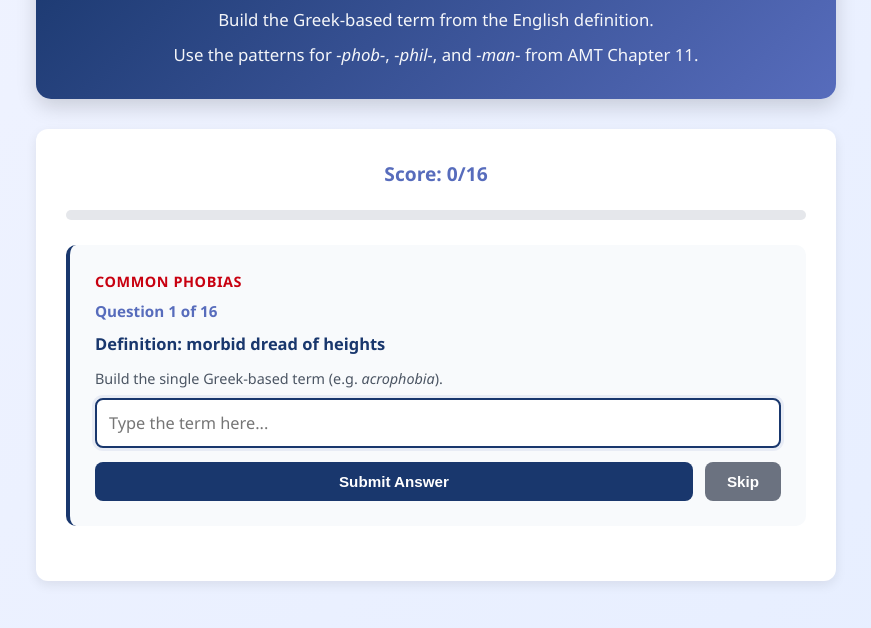
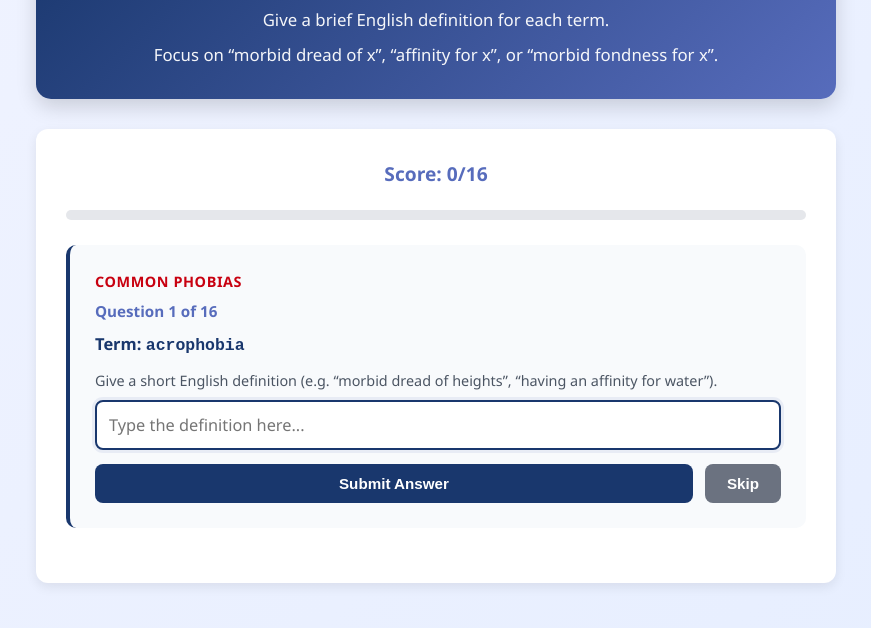
Before and after one commit to jlinguistica/cla170-quizzes, a plain HTML site: page Phobia.html in a window 1280 px wide. Shown: the part 104-732 px from the top of the page, without its empty margins (204-1075 px from the left). Drawn offline with Linux system fonts and the light colour scheme.

Commit message:
Update Phobia.html

```diff
--- a/Phobia.html
+++ b/Phobia.html
@@ -2,7 +2,7 @@
 <html lang="en">
 <head>
     <meta charset="UTF-8">
-    <title>CLA 170 – Phobias, -phil-, and -man- Practice</title>
+    <title>CLA 170 – Phobias, -phil-, and -man- Definitions</title>
     <meta name="viewport" content="width=device-width, initial-scale=1.0">
     <style>
         :root {
@@ -181,8 +181,8 @@
 <div class="container">
     <div class="header">
         <h1>CLA 170 – Phobias, -phil-, and -man-</h1>
-        <p>Build the Greek‑based term from the English definition.</p>
-        <p class="subtitle">Use the patterns for <em>-phob-</em>, <em>-phil-</em>, and <em>-man-</em> from AMT Chapter 11.</p>
+        <p>Give a brief English definition for each term.</p>
+        <p class="subtitle">Focus on “morbid dread of x”, “affinity for x”, or “morbid fondness for x”.</p>
     </div>
 
     <div class="quiz-container" id="quizContainer">
@@ -199,108 +199,167 @@
 </div>
 
 <script>
-// Phobias and -phil- / -man- exercise.
-// Students see the English definition and supply the correct term.
+// Now: students see the TERM and must supply a short DEFINITION.
 
 const quizData = [
     // Phobias
     {
         section: "Common phobias",
-        prompt: "morbid dread of heights",
-        note: "Use the base for \"height\" and the termination for \"morbid dread of x\".",
-        answers: ["acrophobia"]
+        term: "acrophobia",
+        acceptable: [
+            "morbid dread of heights",
+            "morbid fear of heights",
+            "fear of heights"
+        ]
     },
     {
         section: "Common phobias",
-        prompt: "morbid dread of spiders",
-        note: "Use the base for \"spider\" and the termination for \"morbid dread of x\".",
-        answers: ["arachnophobia"]
+        term: "arachnophobia",
+        acceptable: [
+            "morbid dread of spiders",
+            "morbid fear of spiders",
+            "fear of spiders"
+        ]
     },
     {
         section: "Common phobias",
-        prompt: "morbid dread of blood",
-        note: "Use the base for \"blood\" and the termination for \"morbid dread of x\".",
-        answers: ["hemophobia","haemophobia"]
+        term: "hemophobia",
+        acceptable: [
+            "morbid dread of blood",
+            "morbid fear of blood",
+            "fear of blood"
+        ]
     },
     {
         section: "Common phobias",
-        prompt: "morbid dread of light",
-        note: "Use the base for \"light\" and the termination for \"morbid dread of x\".",
-        answers: ["photophobia"]
+        term: "photophobia",
+        acceptable: [
+            "morbid dread of light",
+            "morbid fear of light",
+            "fear of light",
+            "abnormal sensitivity to light"
+        ]
     },
     {
         section: "Common phobias",
-        prompt: "morbid dread of strangers / foreigners",
-        note: "Use the base for \"foreigner/stranger\" and the termination for \"morbid dread of x\".",
-        answers: ["xenophobia"]
+        term: "xenophobia",
+        acceptable: [
+            "morbid dread of strangers",
+            "morbid dread of foreigners",
+            "morbid fear of strangers",
+            "morbid fear of foreigners",
+            "fear of strangers",
+            "fear of foreigners"
+        ]
     },
     {
         section: "Common phobias",
-        prompt: "morbid dread of death / corpses",
-        note: "Use the base for \"corpse\" and the termination for \"morbid dread of x\".",
-        answers: ["necrophobia"]
+        term: "necrophobia",
+        acceptable: [
+            "morbid dread of death",
+            "morbid dread of corpses",
+            "morbid fear of death",
+            "morbid fear of corpses",
+            "fear of death",
+            "fear of corpses"
+        ]
     },
     {
         section: "Common phobias",
-        prompt: "morbid dread of fire",
-        note: "Use the base for \"fire\" and the termination for \"morbid dread of x\".",
-        answers: ["pyrophobia"]
+        term: "pyrophobia",
+        acceptable: [
+            "morbid dread of fire",
+            "morbid fear of fire",
+            "fear of fire"
+        ]
     },
     {
         section: "Common phobias",
-        prompt: "morbid dread of night / darkness",
-        note: "Use the base for \"night\" and the termination for \"morbid dread of x\".",
-        answers: ["nyctophobia"]
+        term: "nyctophobia",
+        acceptable: [
+            "morbid dread of night",
+            "morbid dread of darkness",
+            "morbid fear of night",
+            "morbid fear of darkness",
+            "fear of the dark",
+            "fear of darkness",
+            "fear of night"
+        ]
     },
 
     // -phil- and -man- words
     {
         section: "Common -phil- and -man- words",
-        prompt: "an affinity for blood (bleeding disorder)",
-        note: "Use the base for \"blood\" and the termination meaning \"an affinity for x\".",
-        answers: ["hemophilia","haemophilia"]
+        term: "hemophilia",
+        acceptable: [
+            "an affinity for blood",
+            "affinity for blood",
+            "bleeding disorder with affinity for blood"
+        ]
     },
     {
         section: "Common -phil- and -man- words",
-        prompt: "an affinity for eosin (a dye)",
-        note: "Use the base for \"eosin\" and the termination meaning \"an affinity for x\".",
-        answers: ["eosinophilia"]
+        term: "eosinophilia",
+        acceptable: [
+            "an affinity for eosin",
+            "affinity for eosin",
+            "increase in eosin-loving cells"
+        ]
     },
     {
         section: "Common -phil- and -man- words",
-        prompt: "having an affinity for acid",
-        note: "Use the base for \"acid\" and the adjective meaning \"having an affinity for x\".",
-        answers: ["acidophilic"]
+        term: "acidophilic",
+        acceptable: [
+            "having an affinity for acid",
+            "affinity for acid",
+            "acid loving"
+        ]
     },
     {
         section: "Common -phil- and -man- words",
-        prompt: "having an affinity for water",
-        note: "Use the base for \"water\" and the adjective meaning \"having an affinity for x\".",
-        answers: ["hydrophilic"]
+        term: "hydrophilic",
+        acceptable: [
+            "having an affinity for water",
+            "affinity for water",
+            "water loving"
+        ]
     },
     {
         section: "Common -phil- and -man- words",
-        prompt: "morbid fondness for stealing",
-        note: "Use the base for \"theft\" and the termination meaning \"morbid fondness for x\".",
-        answers: ["kleptomania"]
+        term: "kleptomania",
+        acceptable: [
+            "morbid fondness for stealing",
+            "morbid desire to steal",
+            "compulsive stealing"
+        ]
     },
     {
         section: "Common -phil- and -man- words",
-        prompt: "morbid fondness for fire",
-        note: "Use the base for \"fire\" and the termination meaning \"morbid fondness for x\".",
-        answers: ["pyromania"]
+        term: "pyromania",
+        acceptable: [
+            "morbid fondness for fire",
+            "morbid desire to set fires",
+            "compulsive fire setting"
+        ]
     },
     {
         section: "Common -phil- and -man- words",
-        prompt: "morbid fondness for greatness / power",
-        note: "Use the base for \"greatness\" and the termination meaning \"morbid fondness for x\".",
-        answers: ["megalomania"]
+        term: "megalomania",
+        acceptable: [
+            "morbid fondness for greatness",
+            "morbid fondness for power",
+            "obsession with greatness",
+            "obsession with power"
+        ]
     },
     {
         section: "Common -phil- and -man- words",
-        prompt: "morbid fondness for books",
-        note: "Use the base for \"book\" and the termination meaning \"morbid fondness for x\".",
-        answers: ["bibliomania"]
+        term: "bibliomania",
+        acceptable: [
+            "morbid fondness for books",
+            "obsession with books",
+            "compulsive collecting of books"
+        ]
     }
 ];
 
@@ -313,7 +372,7 @@ function normalize(str) {
     return str
         .toLowerCase()
         .trim()
-        .replace(/\s+/g, "");
+        .replace(/\s+/g, " ");
 }
 
 function updateProgress() {
@@ -338,13 +397,13 @@ function displayQuestion() {
                 Question ${currentQuestion + 1} of ${quizData.length}
             </div>
             <div class="question-text">
-                Definition: ${q.prompt}
+                Term: <span style="font-family:'Courier New', monospace;">${q.term}</span>
             </div>
             <div class="note">
-                Build the single Greek-based term (e.g. <em>acrophobia</em>).
+                Give a short English definition (e.g. “morbid dread of heights”, “having an affinity for water”).
             </div>
             <input type="text" class="answer-input" id="answer"
-                   placeholder="Type the term here..."
+                   placeholder="Type the definition here..."
                    onkeypress="if(event.key==='Enter') checkAnswer()">
             <div class="button-group">
                 <button class="btn btn-primary" onclick="checkAnswer()">Submit Answer</button>
@@ -359,21 +418,20 @@ function displayQuestion() {
 }
 
 function checkAnswer() {
-    const input = document.getElementById('answer').value;
-    const normalizedInput = normalize(input);
-    const correctList = quizData[currentQuestion].answers;
+    const input = normalize(document.getElementById('answer').value);
+    const acceptable = quizData[currentQuestion].acceptable.map(normalize);
     const feedback = document.getElementById('feedback');
 
-    const isCorrect = correctList.some(ans => normalize(ans) === normalizedInput);
+    const isCorrect = acceptable.some(ans => input === ans);
 
     if (isCorrect) {
         score++;
         document.getElementById('score').textContent = score;
         feedback.className = 'feedback correct';
-        feedback.textContent = '✓ Correct!';
+        feedback.textContent = '✓ Acceptable definition!';
     } else {
         feedback.className = 'feedback incorrect';
-        feedback.textContent = `✗ One acceptable answer: ${correctList[0]}`;
+        feedback.textContent = `✗ Sample answer: ${quizData[currentQuestion].acceptable[0]}`;
     }
 
     setTimeout(() => {
@@ -392,11 +450,11 @@ function showResults() {
     const percent = Math.round((score / quizData.length) * 100);
 
     let message = '';
-    if (percent >= 90) message = 'Outstanding control of these patterns.';
-    else if (percent >= 80) message = 'Excellent work—very solid.';
-    else if (percent >= 70) message = 'Good job—review a few endings.';
-    else if (percent >= 60) message = 'Keep practicing the formulas.';
-    else message = 'Take another pass through the examples, then retry.';
+    if (percent >= 90) message = 'Excellent control of these meanings.';
+    else if (percent >= 80) message = 'Very solid—only a few to review.';
+    else if (percent >= 70) message = 'Good start—tighten the wording.';
+    else if (percent >= 60) message = 'Review the list once more, then retry.';
+    else message = 'Revisit the slide list, then try the quiz again.';
 
     document.getElementById('quizContainer').style.display = 'none';
     resultsDiv.innerHTML = `
```
